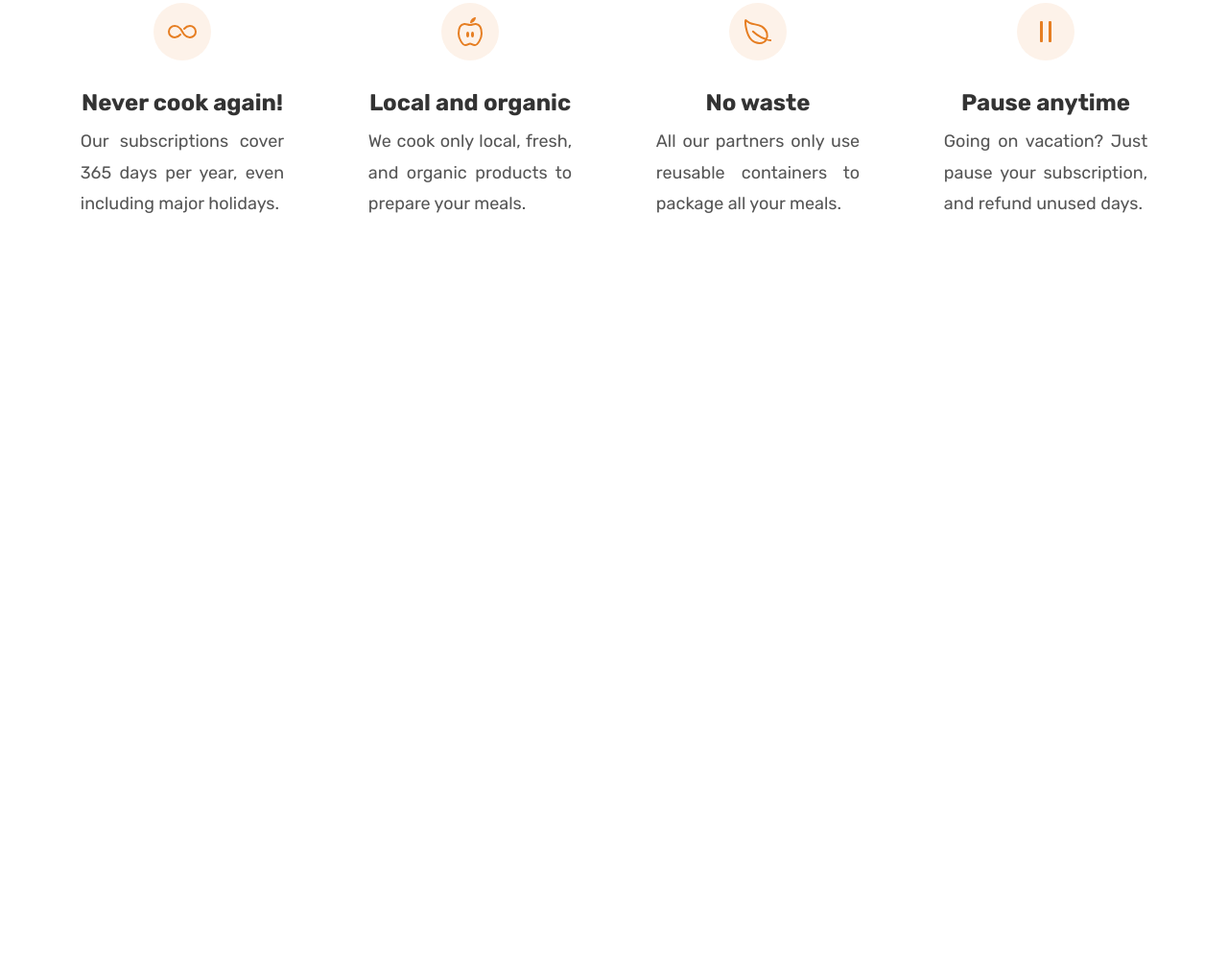
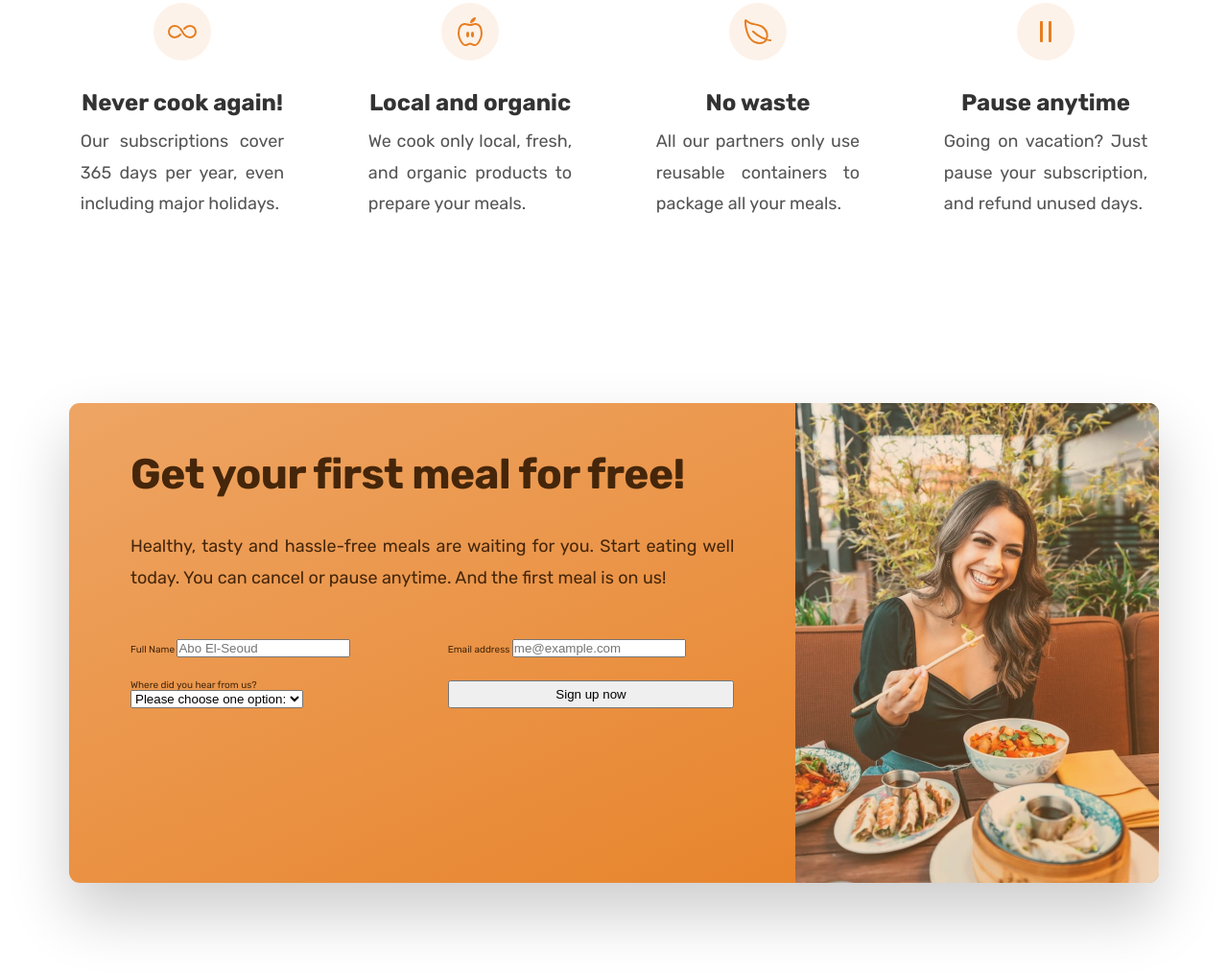
Before and after one commit to MAES-Pyramids/Omnifood-Course-FrontEnd, a plain HTML site: page index.html in a window 1280 px wide. Shown: the part 5758-6774 px from the top of the page at 96% size. Before the commit the page ends 6082 px from the top, so only its background shows below. Drawn offline with nearby package versions, Linux system fonts and the light colour scheme.

Commit message:
building-call to action-section

```diff
--- a/css/style.css
+++ b/css/style.css
@@ -510,3 +510,49 @@ ion-icon {
   font-size: 1.8rem;
   line-height: 1.8;
 }
+/**************************/
+/* Pay-Plans*/
+.cta-section {
+  padding: 9.6rem 0;
+}
+.cta {
+  background-image: linear-gradient(to bottom right, #eea564, #e67e22);
+  box-shadow: 0 3.2rem 6.4rem rgba(0, 0, 0, 0.2);
+  overflow: hidden;
+  border-radius: 11px;
+  height: 50rem;
+
+  display: grid;
+  grid-template-columns: 2fr 1fr;
+}
+.cta-text-box {
+  padding: 4.8rem 6.4rem 6.4rem 6.4rem;
+  color: #45260a;
+}
+.cta .heading-secondary {
+  color: inherit;
+  margin-bottom: 3.2rem;
+}
+.cta-text {
+  text-align: justify;
+  font-size: 1.8rem;
+  line-height: 1.8;
+  margin-bottom: 4.8rem;
+}
+.cta-image {
+  background-image: linear-gradient(
+      to bottom right,
+      rgba(238, 164, 99, 0.25),
+      rgba(230, 125, 34, 0.3)
+    ),
+    url(../img/eating.jpg);
+  background-size: cover;
+  background-position: center;
+}
+.cta-form {
+  display: grid;
+  grid-template-columns: 1fr 1fr;
+  column-gap: 3.2rem;
+  row-gap: 2.4rem;
+}
+/**************************/
--- a/index.html
+++ b/index.html
@@ -52,7 +52,9 @@
             >
           </li>
           <li class="Khadra-effects">
-            <a href="#" class="main-nav-link Khadra-effect">Pricing</a>
+            <a href="#pricing-section" class="main-nav-link Khadra-effect"
+              >Pricing</a
+            >
           </li>
           <li>
             <a href="#" class="main-nav-link main-nav-link-cta">Try for free</a>
@@ -475,7 +477,7 @@
         </div>
       </section>
       <!-- ---------------------------------------------------- -->
-      <section class="pricing-section">
+      <section class="pricing-section" id="pricing-section">
         <div class="container">
           <span class="subheading">PRICING</span>
           <h2 class="heading-secondary">
@@ -608,6 +610,61 @@
           </div>
         </div>
       </section>
+      <!-- ---------------------------------------------------- -->
+      <section class="cta-section">
+        <div class="container">
+          <div class="cta">
+            <div class="cta-text-box">
+              <h2 class="heading-secondary">Get your first meal for free!</h2>
+              <p class="cta-text">
+                Healthy, tasty and hassle-free meals are waiting for you. Start
+                eating well today. You can cancel or pause anytime. And the
+                first meal is on us!
+              </p>
+
+              <form action="#" class="cta-form">
+                <div>
+                  <label for="name">Full Name</label>
+                  <input
+                    type="text"
+                    placeholder="Abo El-Seoud"
+                    id="name"
+                    required
+                  />
+                </div>
+                <div>
+                  <label for="email">Email address</label>
+                  <input
+                    type="text"
+                    placeholder="me@example.com"
+                    id="email"
+                    required
+                  />
+                </div>
+                <div>
+                  <label for="select">Where did you hear from us?</label>
+                  <select id="select" required>
+                    <option value="">Please choose one option:</option>
+                    <option value="friends">Friends and family</option>
+                    <option value="youtube">YouTube video</option>
+                    <option value="Facebook">Facebook ad</option>
+                    <option value="podcast">Podcast</option>
+                    <option value="others">Others</option>
+                  </select>
+                </div>
+
+                <button class="btn btn--form">Sign up now</button>
+              </form>
+            </div>
+
+            <div
+              class="cta-image"
+              role="img"
+              aria-label="Woman eating food"
+            ></div>
+          </div>
+        </div>
+      </section>
     </main>
   </body>
 </html>
```
